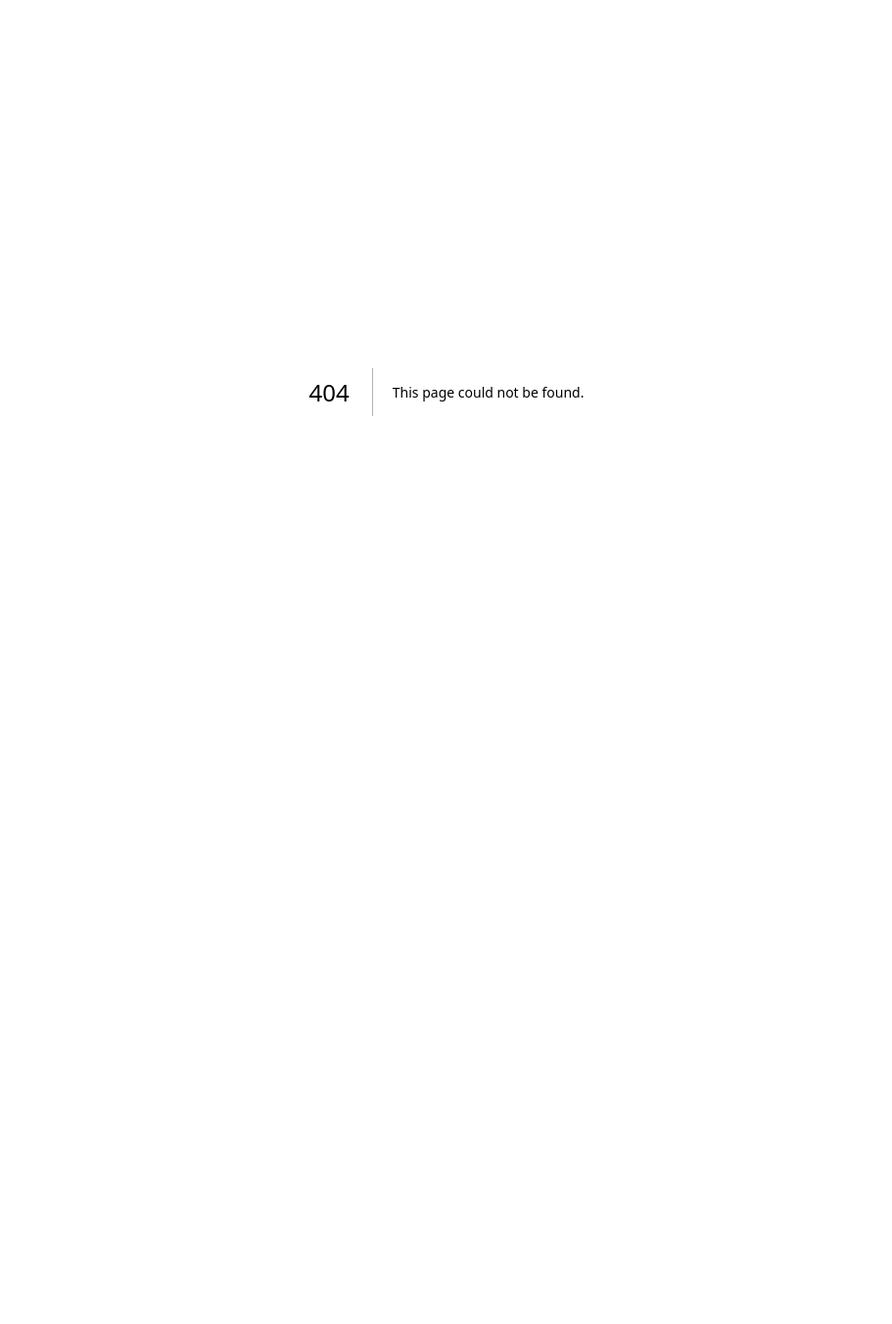
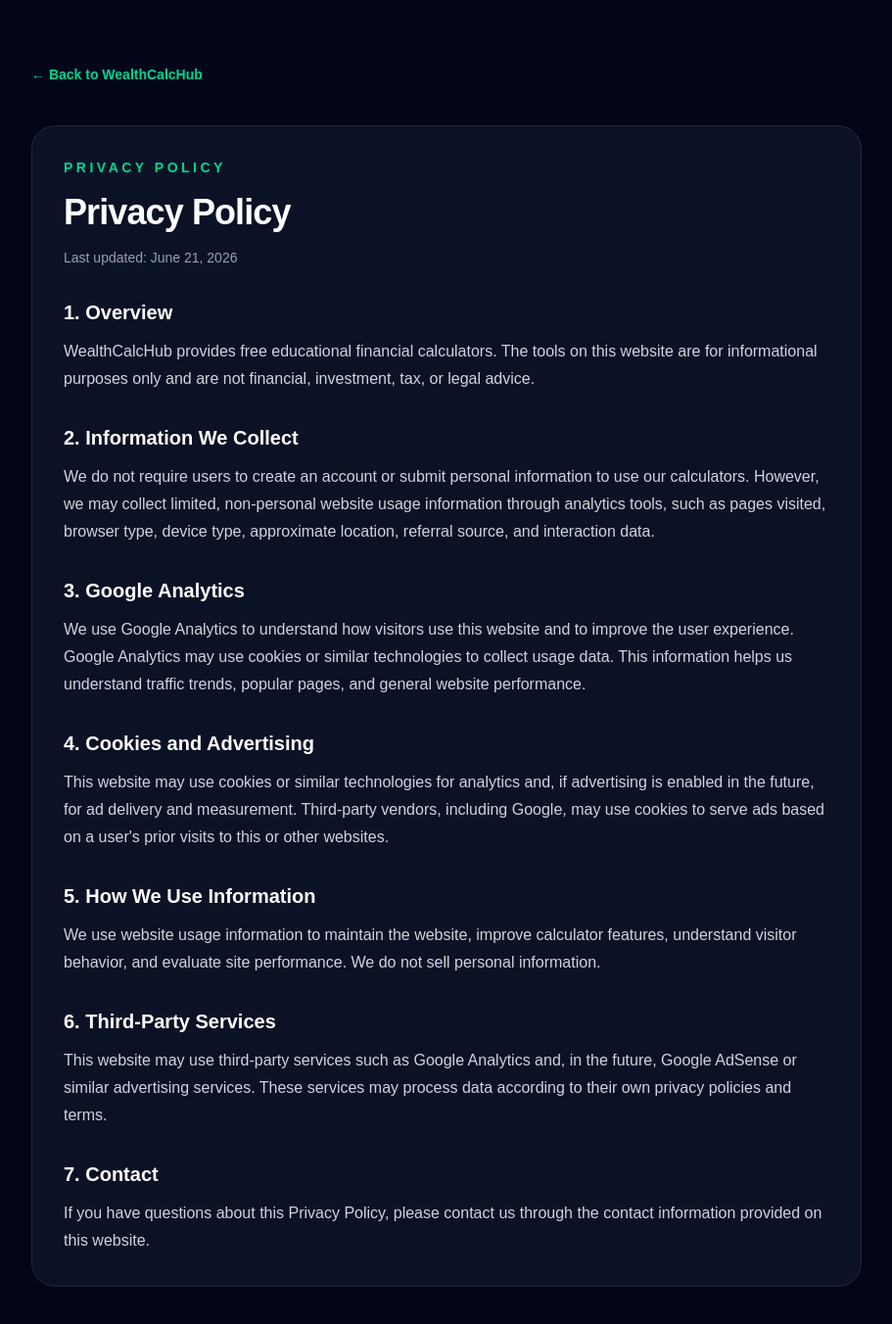
Before and after one commit to AWIN0420/wealthcalchub, a Next.js app: page /privacy-policy in a window 1280 px wide. Before the commit this address had no page. Shown: the top 1352 px of the page at 98% size, without its empty margins (184-1095 px from the left). Before the commit the page ends 800 px from the top, so only its background shows below. Built offline with nearby package versions, Linux system fonts and the light colour scheme.

Commit message:
Add privacy policy page

```diff
--- /dev/null
+++ b/src/app/privacy-policy/page.tsx
@@ -0,0 +1,123 @@
+import type { Metadata } from "next";
+import Link from "next/link";
+
+export const metadata: Metadata = {
+  title: "Privacy Policy",
+  description:
+    "Privacy Policy for WealthCalcHub, including how analytics and website usage data may be collected and used.",
+};
+
+export default function PrivacyPolicyPage() {
+  return (
+    <main className="min-h-screen bg-slate-950 text-white">
+      <section className="mx-auto max-w-4xl px-6 py-16">
+        <Link
+          href="/"
+          className="text-sm font-semibold text-emerald-400 hover:text-emerald-300"
+        >
+          ← Back to WealthCalcHub
+        </Link>
+
+        <div className="mt-10 rounded-3xl border border-slate-800 bg-slate-900/70 p-8 shadow-2xl">
+          <p className="text-sm font-semibold uppercase tracking-[0.25em] text-emerald-400">
+            Privacy Policy
+          </p>
+
+          <h1 className="mt-4 text-3xl font-bold tracking-tight md:text-4xl">
+            Privacy Policy
+          </h1>
+
+          <p className="mt-4 text-sm text-slate-400">
+            Last updated: June 21, 2026
+          </p>
+
+          <div className="mt-8 space-y-8 text-slate-300">
+            <section>
+              <h2 className="text-xl font-semibold text-white">
+                1. Overview
+              </h2>
+              <p className="mt-3 leading-7">
+                WealthCalcHub provides free educational financial calculators.
+                The tools on this website are for informational purposes only
+                and are not financial, investment, tax, or legal advice.
+              </p>
+            </section>
+
+            <section>
+              <h2 className="text-xl font-semibold text-white">
+                2. Information We Collect
+              </h2>
+              <p className="mt-3 leading-7">
+                We do not require users to create an account or submit personal
+                information to use our calculators. However, we may collect
+                limited, non-personal website usage information through
+                analytics tools, such as pages visited, browser type, device
+                type, approximate location, referral source, and interaction
+                data.
+              </p>
+            </section>
+
+            <section>
+              <h2 className="text-xl font-semibold text-white">
+                3. Google Analytics
+              </h2>
+              <p className="mt-3 leading-7">
+                We use Google Analytics to understand how visitors use this
+                website and to improve the user experience. Google Analytics may
+                use cookies or similar technologies to collect usage data. This
+                information helps us understand traffic trends, popular pages,
+                and general website performance.
+              </p>
+            </section>
+
+            <section>
+              <h2 className="text-xl font-semibold text-white">
+                4. Cookies and Advertising
+              </h2>
+              <p className="mt-3 leading-7">
+                This website may use cookies or similar technologies for
+                analytics and, if advertising is enabled in the future, for ad
+                delivery and measurement. Third-party vendors, including Google,
+                may use cookies to serve ads based on a user&apos;s prior visits
+                to this or other websites.
+              </p>
+            </section>
+
+            <section>
+              <h2 className="text-xl font-semibold text-white">
+                5. How We Use Information
+              </h2>
+              <p className="mt-3 leading-7">
+                We use website usage information to maintain the website,
+                improve calculator features, understand visitor behavior, and
+                evaluate site performance. We do not sell personal information.
+              </p>
+            </section>
+
+            <section>
+              <h2 className="text-xl font-semibold text-white">
+                6. Third-Party Services
+              </h2>
+              <p className="mt-3 leading-7">
+                This website may use third-party services such as Google
+                Analytics and, in the future, Google AdSense or similar
+                advertising services. These services may process data according
+                to their own privacy policies and terms.
+              </p>
+            </section>
+
+            <section>
+              <h2 className="text-xl font-semibold text-white">
+                7. Contact
+              </h2>
+              <p className="mt-3 leading-7">
+                If you have questions about this Privacy Policy, please contact
+                us through the contact information provided on this website.
+              </p>
+            </section>
+          </div>
+        </div>
+      </section>
+    </main>
+  );
+}
```
